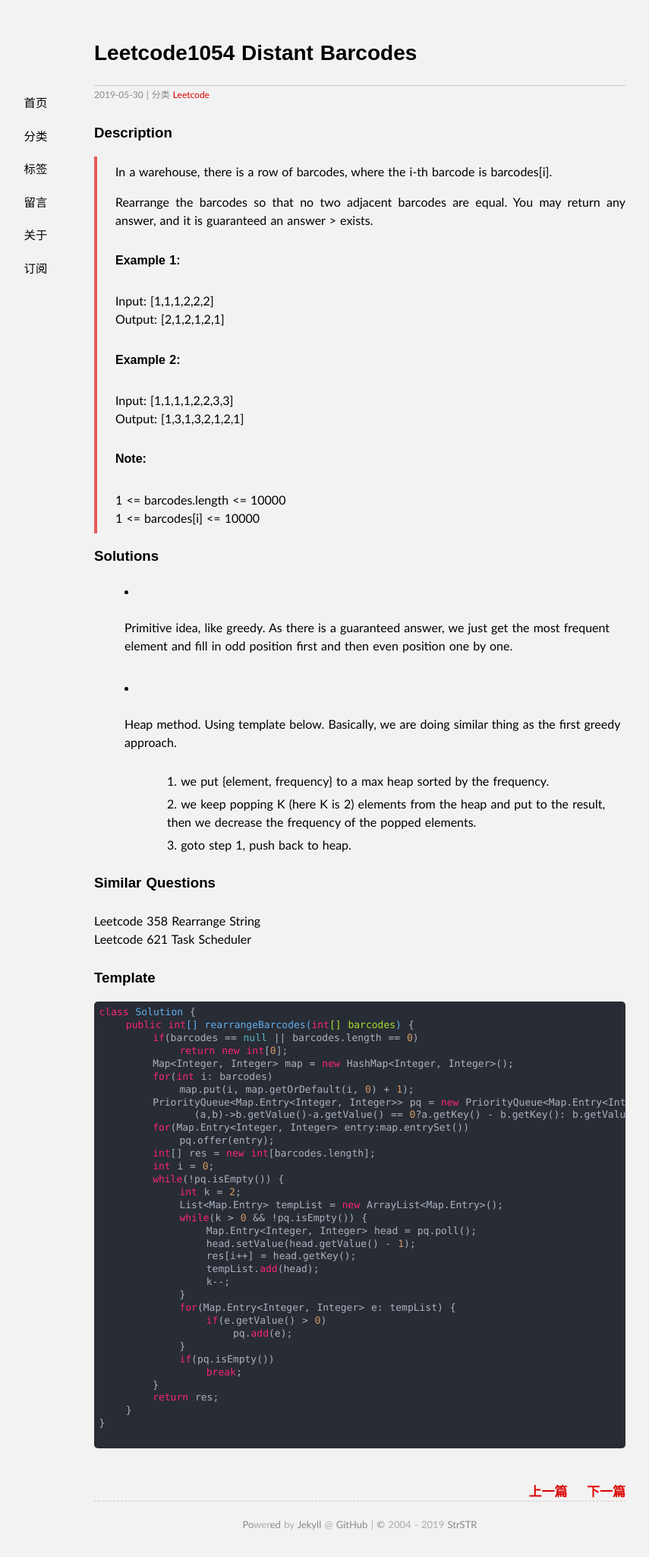
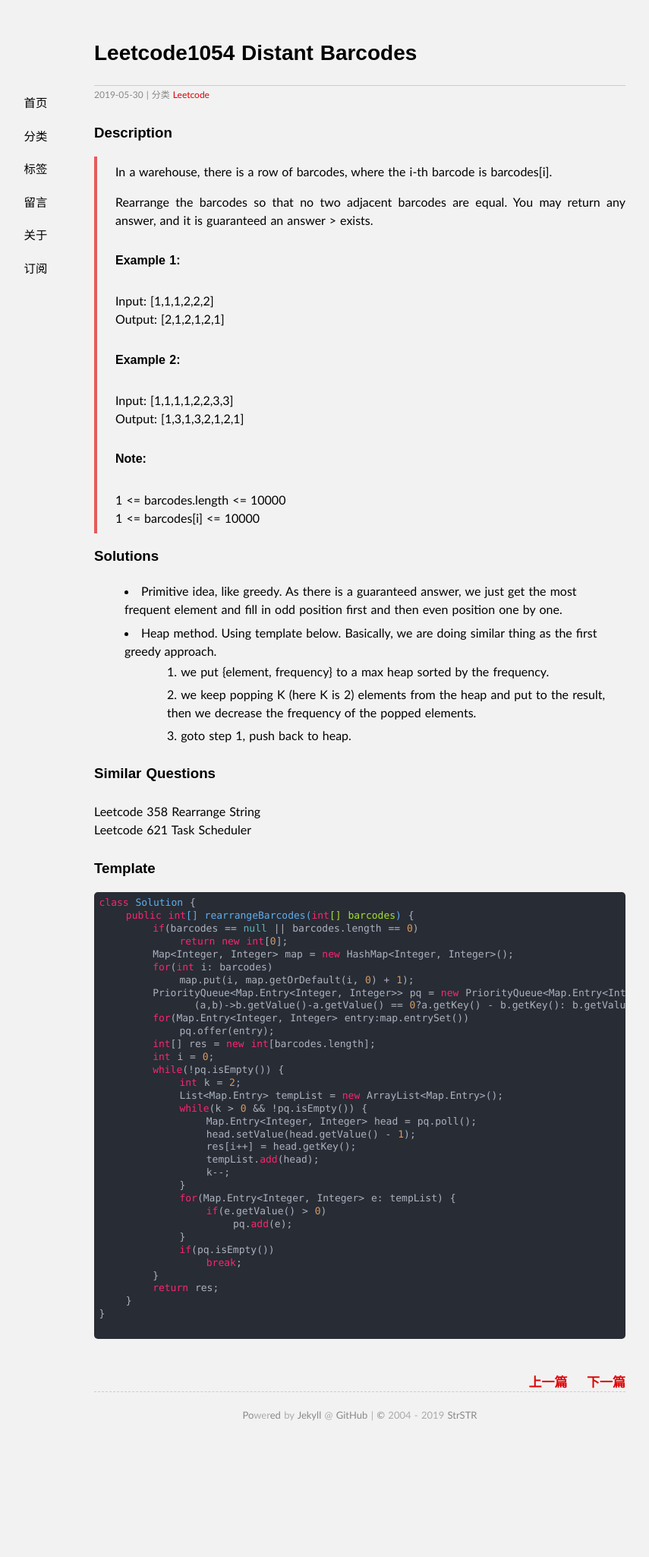
Before and after one commit to goingeast/goingeast.github.io, a Jekyll site: the page built from _posts/2019-05-30-Leetcode1054-Distant-Barcodes.md, in a window 1280 px wide. Shown: the whole page at 76% size, without its empty margins (166-1021 px from the left). Built offline with Jekyll 4.4.1, drawn with Linux system fonts in a browser that asks for light colours; our own code applies the rules of GitHub Pages for plain Markdown files; after the commit the page ends 1905 px from its top, so only the background shows below that.

```diff
--- a/_posts/2019-05-30-Leetcode1054-Distant-Barcodes.md
+++ b/_posts/2019-05-30-Leetcode1054-Distant-Barcodes.md
@@ -19,13 +19,11 @@ categories: Leetcode
 
 ### Solutions
 
-* Primitive idea, like greedy. As there is a guaranteed answer, we just get the most frequent element and fill in odd position first and then even position one by one.
-
-* Heap method. Using template below. Basically, we are doing similar thing as the first greedy approach.
+- Primitive idea, like greedy. As there is a guaranteed answer, we just get the most frequent element and fill in odd position first and then even position one by one.
+- Heap method. Using template below. Basically, we are doing similar thing as the first greedy approach.
   1. we put {element, frequency} to a max heap sorted by the frequency.
   2. we keep popping K (here K is 2) elements from the heap and put to the result, then we decrease the frequency of the popped elements.
   3. goto step 1, push back to heap.
-
 
 ### Similar Questions
 Leetcode 358 Rearrange String
```
